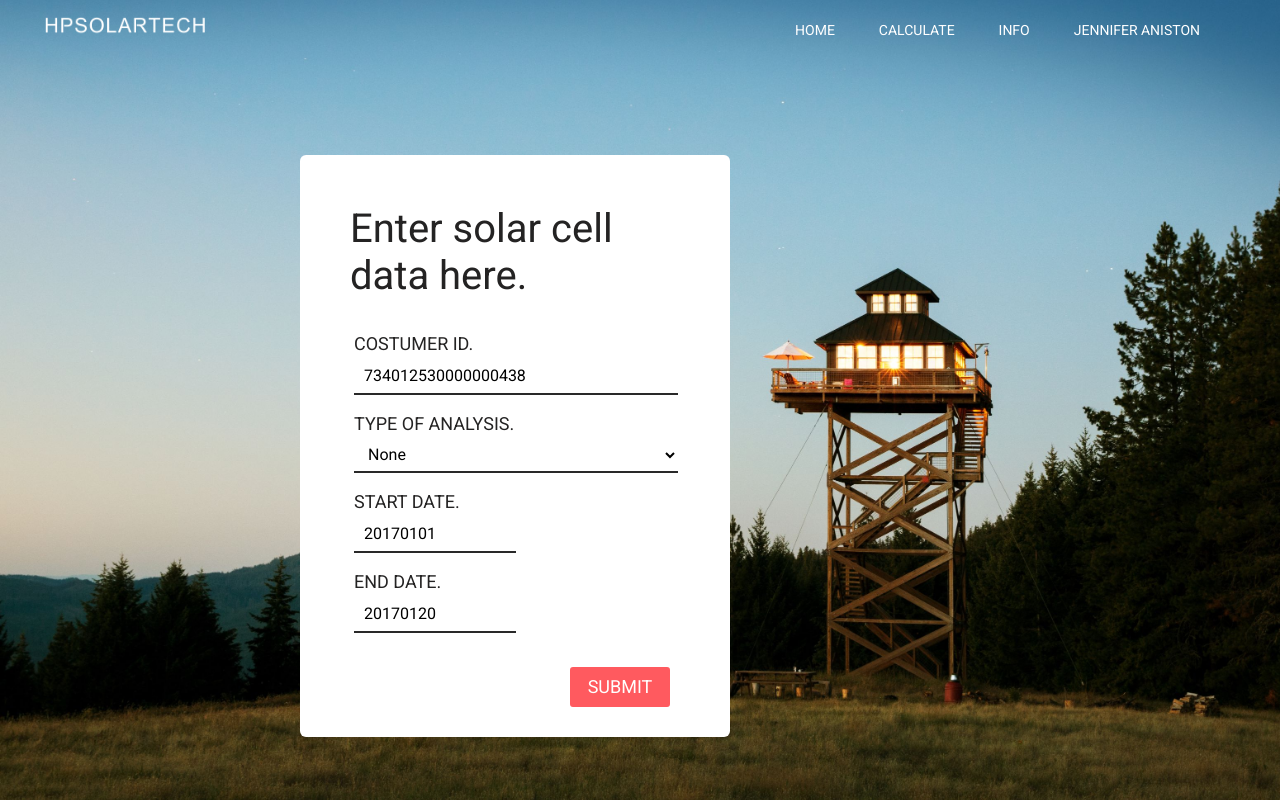
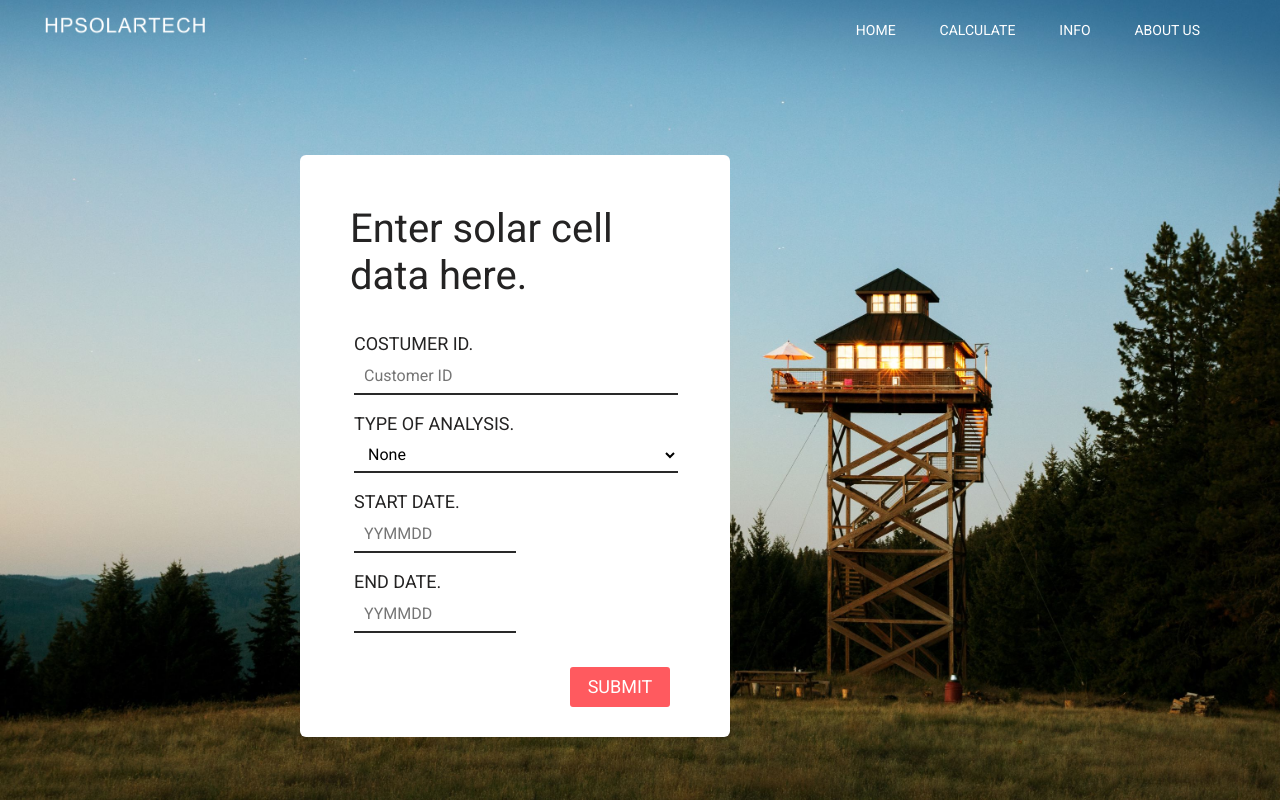
Before and after one commit to samuelalberius/HPS-FollowUp, a website: page public/index.html in a window 1280 px wide. Shown: the top 802 px of the page. Drawn offline with nearby package versions, Linux system fonts and the light colour scheme.

Commit message:
no more autocomplete

```diff
--- a/public/final.js
+++ b/public/final.js
@@ -1,6 +1,7 @@
 
 getUserInput();
 
+//function called by user completing form then parsing for user input data.
 async function getUserInput() {
   const myForm = document.getElementById('userForm');
   myForm.addEventListener("submit", (e) => {
@@ -59,6 +60,7 @@ function parse(matrix){
   return matrix;
 }
 
+//Reads selected file and splits it at new line, returns in matrix form.
 async function readFile() {
   const response = await fetch('resources/produktionsdata.csv');
   const data = await response.text();
@@ -67,6 +69,7 @@ async function readFile() {
   return table;
 }
 
+//Parses data from matrix based on inputs and calls graph-writing method.
 function getData(id, startdate, enddate) {
   readFile().then(data => {
     matrix = parse(consolidate(findEntries(data, id, startdate, enddate)));
@@ -75,6 +78,7 @@ function getData(id, startdate, enddate) {
   });
 }
 
+//Makes graph-readable arrays to send to graph-writing method.
 function graph_data(matrix) {
   var graphs = []
 
@@ -88,6 +92,7 @@ function graph_data(matrix) {
   return graphs
 }
 
+//Draws graph.
 function drawGraph(matrix) {
 
   const myChart = document.getElementById('power_graph').getContext('2d');
@@ -121,6 +126,7 @@ function drawGraph(matrix) {
   printData(matrix)
 }
 
+//Outputs data-stream of selected data based on input.
 function printData(matrix) {
   var outputStream = [];
   outputStream.push("<tr><th>Day</th><th>Recorded Data</th>")
--- a/public/index.html
+++ b/public/index.html
@@ -23,7 +23,7 @@
 					<li><a href="#">Home</a></li>
 					<li><a href="#">Calculate</a></li>
 					<li><a href="#">Info</a></li>
-					<li><a href="#">Jennifer Aniston</a></li>
+					<li><a href="#">ABOUT US</a></li>
 				</ul>
 			</nav>
 		</div>
@@ -34,7 +34,7 @@
 			<div class="text1">
 				COSTUMER ID.
 			</div>
-			<input type="text" id="id" placeholder="Customer ID" value="734012530000000438" >
+			<input type="text" id="id" placeholder="Customer ID" value="" >
 				<div class="text1">
 					TYPE OF ANALYSIS.
 				</div>
@@ -48,11 +48,11 @@
 					<div class="text1">
 					START DATE.
 					</div>
-					<input type="text" id="startdate" placeholder="YYMMDD" maxlength="12" value="20170101">
+					<input type="text" id="startdate" placeholder="YYMMDD" maxlength="12" value="">
 					<div class="text1">
 					END DATE.
 					</div>
-					<input type="text" id="enddate" placeholder="YYMMDD" maxlength="12" value="20170120">
+					<input type="text" id="enddate" placeholder="YYMMDD" maxlength="12" value="">
 				</div>
 			<button type="submit" id="submit">Submit</button>
 		</div>
```
Also changed, not shown: public/test.js (added).
